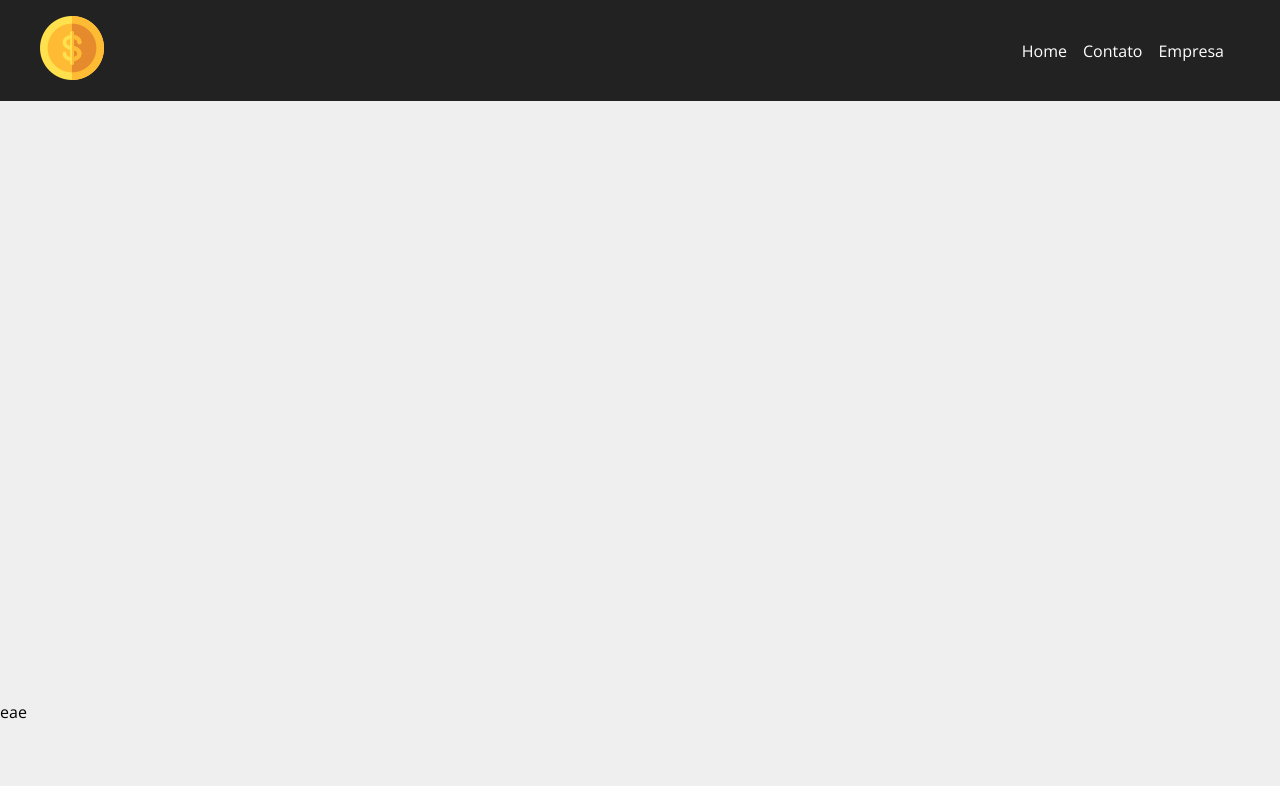
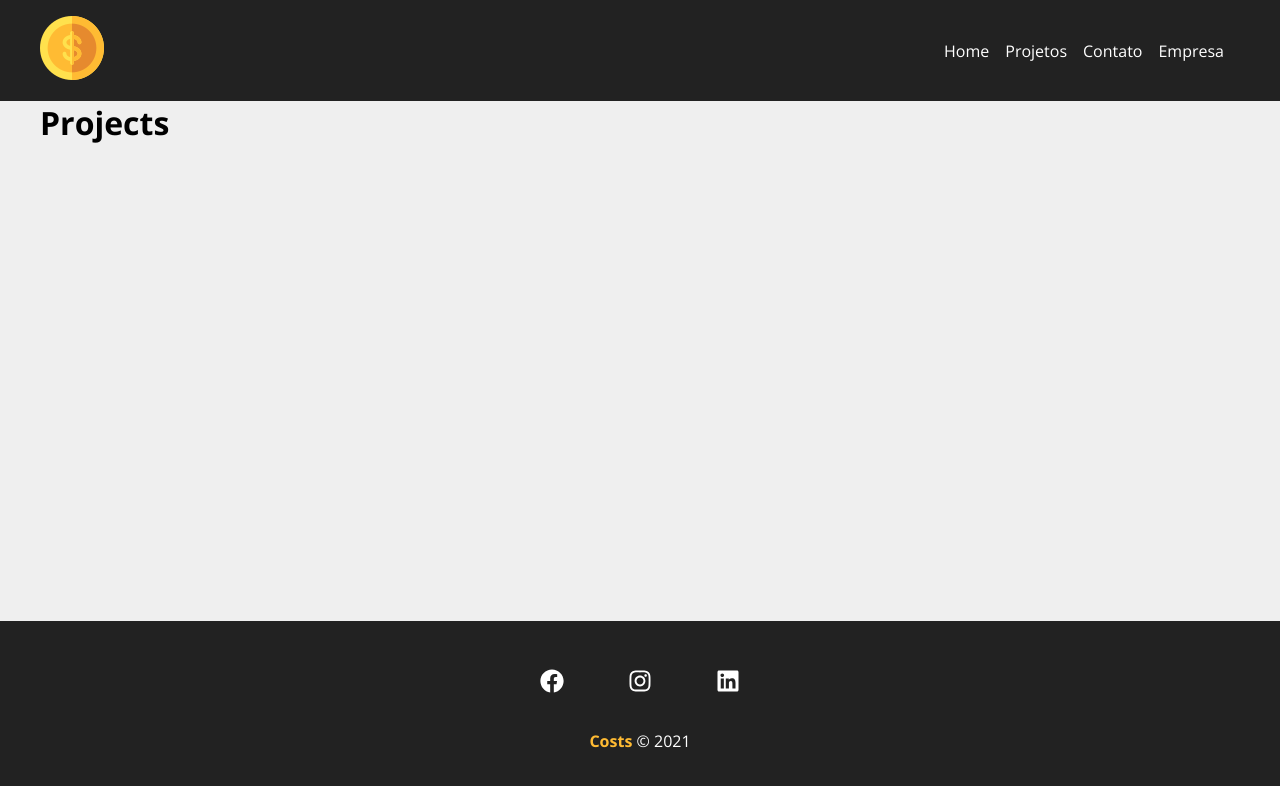
Before and after one commit to while-kaique/Projeto-React_01, a React (Create React App) app in the folder costs/: page /projects in a window 1280 px wide. Shown: the top 786 px of the page. Built offline with nearby package versions, Linux system fonts and the light colour scheme; the HTML template or start-up script is replaced by a standard one; a web font is replaced by a local one.

Commit message:
Navbar e Footer finalizados
Já é um bom começo!

```diff
--- a/costs/src/App.jsx
+++ b/costs/src/App.jsx
@@ -1,13 +1,19 @@
-import {BrowserRouter as Router, Routes, Route, Link} from 'react-router-dom'
+// Importando pacotes necessários
+import {BrowserRouter as Router, Routes, Route} from 'react-router-dom'
+
+// Importando páginas
 import Company from './components/pages/Company';
 import Home from './components/pages/Home';
 import Contact from './components/pages/Contact';
 import NewProject from './components/pages/NewProject';
+import Projects from './components/pages/Projects';
 
+// Importando componentes
 import Container from './components/layout/Container';
 import Navbar from './components/layout/Navbar';
 import Footer from './components/layout/Footer'
 
+// Criando aplicação "App" que está indexada ao arquivo html index.html
 function App() {
   return (
     <Router>
@@ -15,9 +21,10 @@
       <Container customClass='min-height'>
         <Routes>
           <Route exact path='/' element={<Home />}/>
-          <Route path='/company' element={<Company />}/>
-          <Route path='/contact' element={<Contact />}/>
-          <Route path='/newproject' element={<NewProject />}/>
+          <Route exact path='/projects' element={<Projects />}/>
+          <Route exact path='/company' element={<Company />}/>
+          <Route exact path='/contact' element={<Contact />}/>
+          <Route exact path='/newproject' element={<NewProject />}/>
         </Routes>
       </Container>
       <Footer />
--- a/costs/src/components/layout/Container.module.css
+++ b/costs/src/components/layout/Container.module.css
@@ -7,7 +7,7 @@
 }
 
 .min-height {
-    min-height: 75%;
+    min-height: 65%;
 }
 
 .start {
--- a/costs/src/components/layout/Footer.jsx
+++ b/costs/src/components/layout/Footer.jsx
@@ -1,6 +1,16 @@
+import {FaFacebook, FaInstagram, FaLinkedin} from 'react-icons/fa'
+import styles from './Footer.module.css'
+
 function Footer () {
     return (
-    <div>eae</div>
+    <footer className={styles.footer}>
+        <ul className={styles.social_list}>
+            <li><FaFacebook /></li>
+            <li><FaInstagram /></li>
+            <li><FaLinkedin /></li>
+        </ul>
+        <p className={styles.copy_right}><span>Costs</span> &copy; 2021</p>
+    </footer>
     )
 }
 
--- a/costs/src/components/layout/Footer.module.css
+++ b/costs/src/components/layout/Footer.module.css
@@ -0,0 +1,32 @@
+.footer {
+    background-color: #222 ;
+    color: #fff;
+    padding: 3em;
+    text-align: center;
+}
+
+.social_list {
+    display: flex;
+    justify-content: center;
+    list-style-type: none;
+}
+
+.social_list li {
+    margin: 0 2em;
+}
+.social_list li:hover {
+    color: #ffbb33;
+}
+.social_list svg {
+    font-size: 1.5em;
+    cursor: pointer;
+}
+
+.copy_right {
+    margin-top: 2em;
+}
+
+.copy_right span{
+    font-weight: bold;
+    color: #ffbb33;
+}
--- a/costs/src/components/layout/Navbar.jsx
+++ b/costs/src/components/layout/Navbar.jsx
@@ -1,9 +1,6 @@
 import { Link } from 'react-router-dom'
-
 import Container from './Container'
-
 import style from './Navbar.module.css'
-
 import logo from '../../img/costs_logo.png'
 
 function Navbar () {
@@ -14,6 +11,9 @@
                 <ul className={style.list}>
                     <li>
                         <Link to="/">Home</Link>
+                    </li>
+                    <li>
+                        <Link to="/projects">Projetos</Link>
                     </li>
                     <li>
                         <Link to="/contact">Contato</Link>
--- /dev/null
+++ b/costs/src/components/pages/Projects.jsx
@@ -0,0 +1,7 @@
+function Projects (){
+    return (
+        <h1>Projects</h1>
+    )
+}
+
+export default Projects
```
